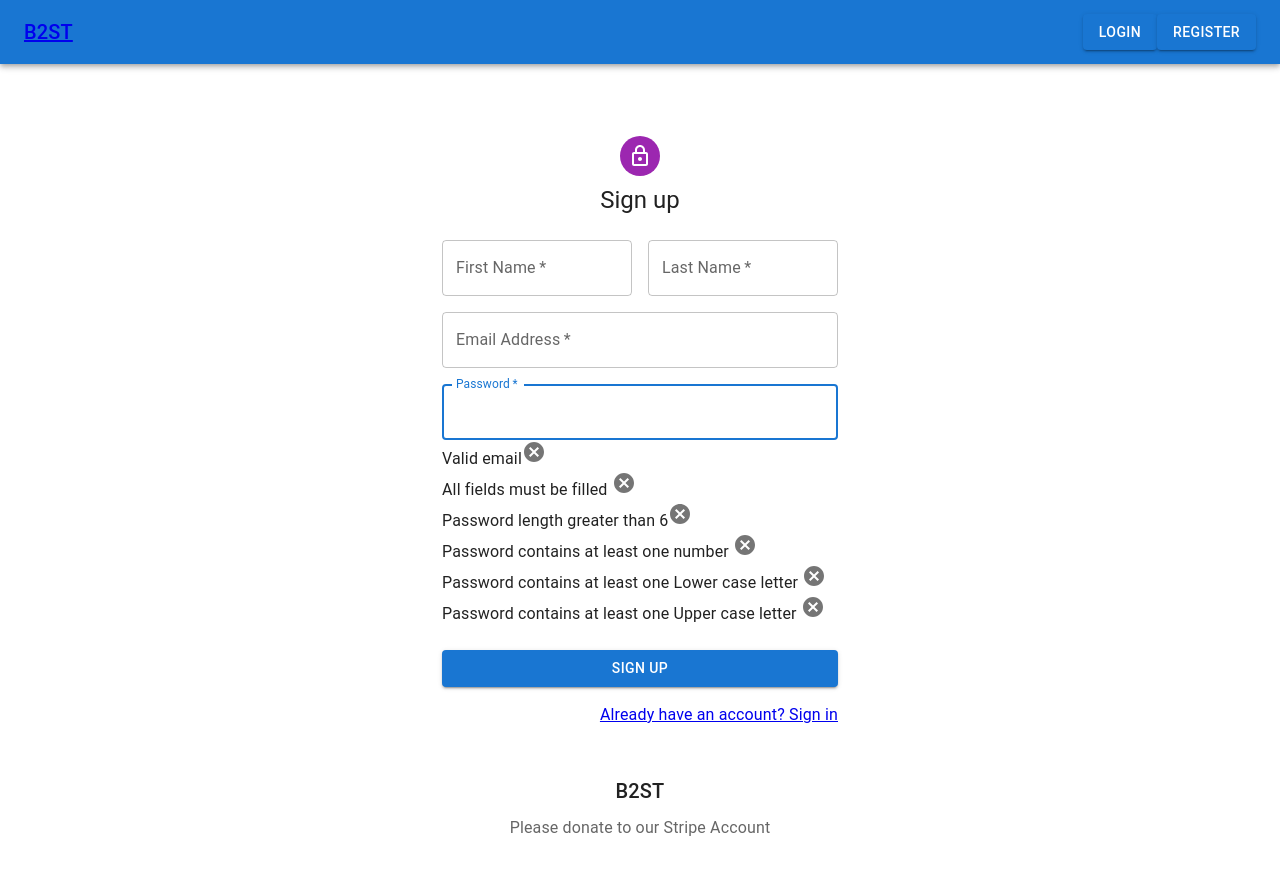
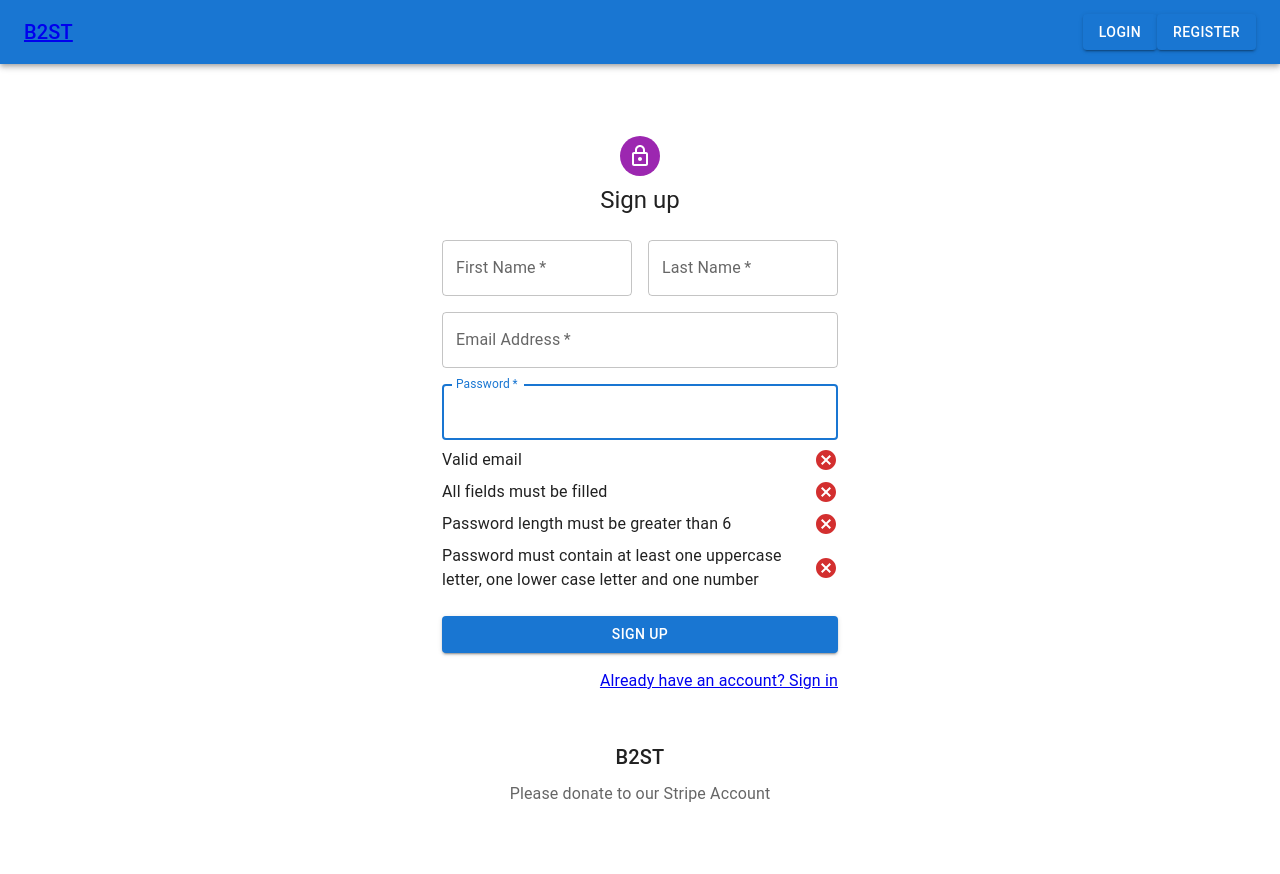
Before and after one commit to dcsil/B2ST-App, a React (Create React App) app in the folder client/: page /register in a window 1280 px wide. Shown: the top 874 px of the page. Built offline with nearby package versions, Linux system fonts and the light colour scheme; no server answers.

Commit message:
refactor register

```diff
--- a/client/src/pages/Register.js
+++ b/client/src/pages/Register.js
@@ -1,7 +1,7 @@
 import * as React from "react";
 import TextField from "@mui/material/TextField";
 import FormControlLabel from "@mui/material/FormControlLabel";
-import Checkbox from "@mui/material/Checkbox";
+import Box from "@mui/material/Box";
 import {Link} from "react-router-dom";
 import Grid from "@mui/material/Grid";
 import {useState} from "react"
@@ -10,6 +10,7 @@ import AuthForm from "../components/AuthForm";
 import CheckCircleIcon from '@mui/icons-material/CheckCircle';
 import CancelIcon from '@mui/icons-material/Cancel';
 import "../../src/App.css"
+import { Typography } from "@mui/material";
 const validator = require('validator');
 const RegisterFormFooter = (
   <Grid container justifyContent="flex-end">
@@ -36,15 +37,20 @@ const inputProps = (name,label,value,onChange,otherProps,gridProps) => {
   }
 }
 
+const checkList = (email,firstname,lastname,password) => ([
+  {name:"Valid email", status:validator.isEmail(email)},
+  {name:"All fields must be filled", status:firstname && lastname && email && password},
+  {name:"Password length must be greater than 6", status:password.length > 6},
+  {name:"Password must contain at least one uppercase letter, one lower case letter and one number", status:password.search(/[A-Z]/) > -1 && password.search(/[0-9]/)  > -1 && password.search(/[a-z]/) > -1}
+])
+
 export default function Register() {
   const [email, setEmail] = useState("")
   const [password, setPassword] = useState("")
   const [firstname, setFirstname] = useState("")
   const [lastname, setLastname] = useState("")
   const {signup, error, isLoading} = useSignup()
-  const checkValid = () =>{
-    return password.length > 6 && password.search(/[A-Z]/) > -1 && password.search(/[0-9]/)  > -1 && password.search(/[A-Z]/) > -1 && firstname && lastname && email && password
-  }
+  const checkValid = password.length > 6 && password.search(/[A-Z]/) > -1 && password.search(/[0-9]/)  > -1 && password.search(/[A-Z]/) > -1 && firstname && lastname && email && password;
   const handleSubmit = async (event) => {
     event.preventDefault();
     if (checkValid()){
@@ -54,7 +60,6 @@ export default function Register() {
       setFirstname("")
       setLastname("")
     }
-
   };
   const list = [
     inputProps("firstName", "First Name", firstname, (e)=>{setFirstname(e.target.value)}, {}, {xs:12, sm:6}),
@@ -68,32 +73,16 @@ export default function Register() {
         {list.map((listItem, index)=>(
             <Grid item key={index} {...listItem.gridProps}>
               <TextField fullWidth required {...listItem.inputProps} autoFocus />
-
             </Grid>
           ))}
-
-    <div className="checkContainer">
-    <div>
-            Valid email{validator.isEmail(email)? <CheckCircleIcon color="success"></CheckCircleIcon>:<CancelIcon color = "action"></CancelIcon>}
-            </div>
-
-            <div>
-            All fields must be filled {firstname && lastname && email && password? <CheckCircleIcon color="success"></CheckCircleIcon>:<CancelIcon color = "action"></CancelIcon>}
-            </div>
-            <div>
-            Password length greater than 6{password.length > 6? <CheckCircleIcon color="success"></CheckCircleIcon>:<CancelIcon color = "action"></CancelIcon>}
-            </div>
-
-            <div>
-              Password contains at least one number {password.search(/[0-9]/)  > -1? <CheckCircleIcon color="success"></CheckCircleIcon>:<CancelIcon color = "action"></CancelIcon>}
-            </div>
-            <div>
-            Password contains at least one Lower case letter {password.search(/[A-Z]/) > -1? <CheckCircleIcon color="success"></CheckCircleIcon>:<CancelIcon color = "action"></CancelIcon>}
-            </div>
-            <div>
-              Password contains at least one Upper case letter {password.search(/[A-Z]/) > -1? <CheckCircleIcon color="success"></CheckCircleIcon>:<CancelIcon color = "action"></CancelIcon>}
-            </div>
-    </div>
+        <div className="checkContainer">
+          {checkList(email,firstname,lastname,password).map((checkItem, index)=>(
+            <Box key={index} color={checkItem.status ? "success" : "error"} sx={{ display: 'flex', alignItems: 'center', mt:1}}>
+              <Typography flexGrow={1}>{checkItem.name}</Typography>
+              {checkItem.status ? <CheckCircleIcon flex color="success"/>:<CancelIcon color = "error"/>}
+            </Box>
+          ))}
+        </div>
       </Grid>
     </AuthForm>
   );
```
